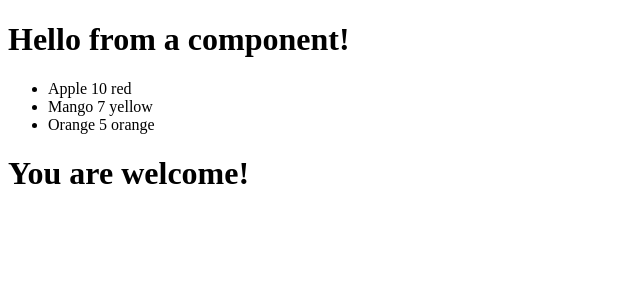
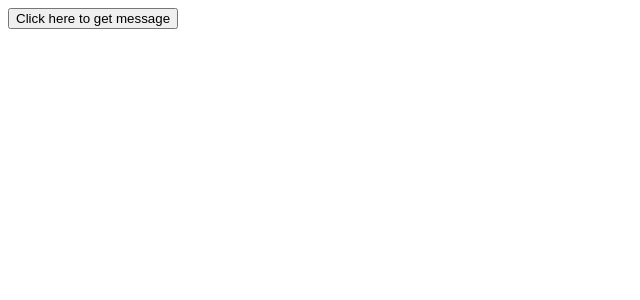
Before and after one commit to DNishadini/React_Start_Projects, a React (Vite) app: page / in a window 1280 px wide. Shown: the top 300 px of the page, without its empty margins (0-640 px from the left). Built offline with nearby package versions, Linux system fonts and the light colour scheme.

Commit message:
Event Handling

```diff
--- a/src/App.jsx
+++ b/src/App.jsx
@@ -2,13 +2,12 @@
 import Hello from "./components/Hello";
 import Fruits from "./components/Fruits";
 import ConditionalComponent from "./components/ConditionalComponent";
+import { Message } from "./components/Message";
 
 function App() {
   return (
     <div className="App">
-      <Hello />
-      <Fruits />
-      <ConditionalComponent />
+      <Message />
     </div>
   );
 }
--- /dev/null
+++ b/src/components/Message.jsx
@@ -0,0 +1,10 @@
+export function Message() {
+  function handleClick() {
+    console.log("Button clicked");
+  }
+  return (
+    <div>
+      <button onClick={handleClick}>Click here to get message</button>
+    </div>
+  );
+}
```
